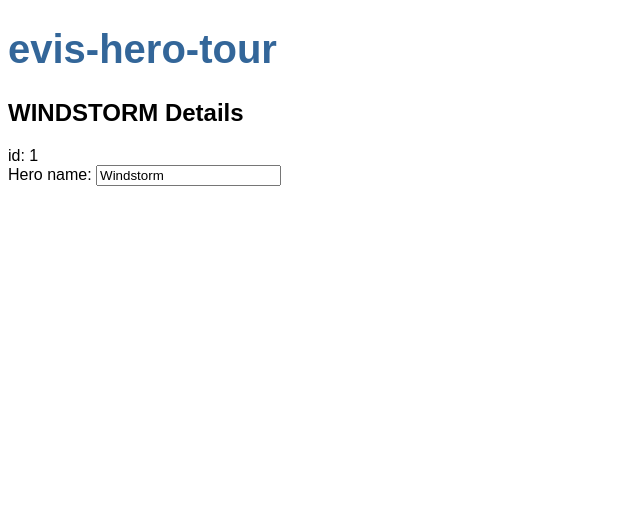
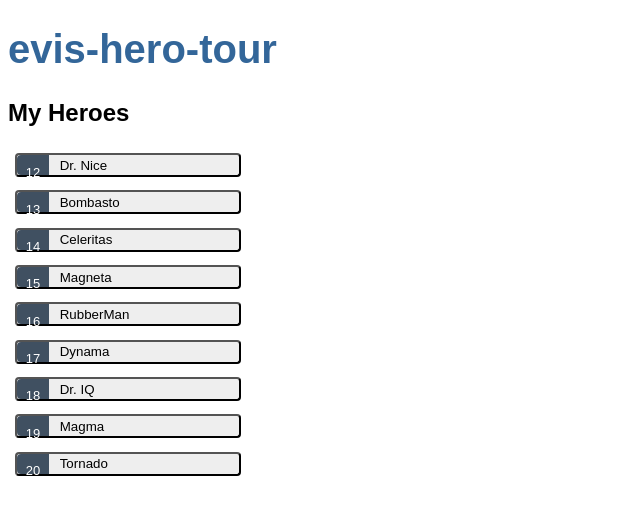
Before and after one commit to EveKlieber/evis-tour-of-heroes, an Angular app: page / in a window 1280 px wide. Shown: the top 514 px of the page, without its empty margins (0-640 px from the left). Built offline with nearby package versions, Linux system fonts and the light colour scheme.

Commit message:
rendering details work

```diff
--- /dev/null
+++ b/src/app/heroes/heroes.component.css
@@ -0,0 +1 @@
+.heroes{margin:0 0 2em 0;list-style-type:none;padding:0;width:15em}.heroes li{display:flex}.heroes button{flex:1;cursor:pointer;position:relative;left:0;background-color:#eee;margin:.5em;padding:0;border-radius:4px;display:flex;align-items:stretch;height:1.8em}.heroes button:hover{color:#2c3a41;background-color:#e6e6e6;left:.1em}.heroes button:active{background-color:#525252;color:#fafafa}.heroes button.selected{background-color:#000;color:#fff}.heroes button.selected:hover{background-color:#505050;color:#fff}.heroes button.selected:active{background-color:#000;color:#fff}.heroes .badge{display:inline-block;font-size:small;color:#fff;padding:.8em .7em 0 .7em;background-color:#405061;line-height:1em;margin-right:.8em;border-radius:4px 0 0 4px}.heroes .name{align-self:center}
--- a/src/app/heroes/heroes.component.html
+++ b/src/app/heroes/heroes.component.html
@@ -1,7 +1,28 @@
-<h2>{{hero.name | uppercase}} Details</h2>
+<!-- <h2>{{hero.name | uppercase}} Details</h2>
+
 <div><span>id: </span>{{hero.id}}</div>
 
 <div>
   <label for="name">Hero name: </label>
   <input id="name" [(ngModel)]="hero.name" placeholder="name">
+</div> -->
+
+
+
+<h2>My Heroes</h2>
+<ul class="heroes">
+  <li *ngFor="let hero of heroes">
+    <button type="button" (click)="onSelect(hero)">
+      <span class="badge">{{hero.id}}</span>
+      <span class="name">{{hero.name}}</span>
+    </button>
+  </li>
+</ul>
+
+
+<!-- The ngIf directive tells Angular to render the section only when the selectedHero is defined after it has been selected by clicking on a hero. -->
+<div *ngIf="selectedHero">
+  <h2>{{selectedHero.name | uppercase}} Details</h2>
+  <div>id: {{selectedHero.id}}</div>
+
 </div>
--- a/src/app/heroes/heroes.component.scss
+++ b/src/app/heroes/heroes.component.scss
@@ -0,0 +1,65 @@
+.heroes {
+  margin: 0 0 2em 0;
+  list-style-type: none;
+  padding: 0;
+  width: 15em;
+}
+
+.heroes li {
+  display: flex;
+}
+
+.heroes button {
+  flex: 1;
+  cursor: pointer;
+  position: relative;
+  left: 0;
+  background-color: #EEE;
+  margin: .5em;
+  padding: 0;
+  border-radius: 4px;
+  display: flex;
+  align-items: stretch;
+  height: 1.8em;
+}
+
+.heroes button:hover {
+  color: #2c3a41;
+  background-color: #e6e6e6;
+  left: .1em;
+}
+
+.heroes button:active {
+  background-color: #525252;
+  color: #fafafa;
+}
+
+.heroes button.selected {
+  background-color: black;
+  color: white;
+}
+
+.heroes button.selected:hover {
+  background-color: #505050;
+  color: white;
+}
+
+.heroes button.selected:active {
+  background-color: black;
+  color: white;
+}
+
+.heroes .badge {
+  display: inline-block;
+  font-size: small;
+  color: white;
+  padding: 0.8em 0.7em 0 0.7em;
+  background-color: #405061;
+  line-height: 1em;
+  margin-right: .8em;
+  border-radius: 4px 0 0 4px;
+}
+
+.heroes .name {
+  align-self: center;
+}
--- a/src/app/heroes/heroes.component.ts
+++ b/src/app/heroes/heroes.component.ts
@@ -1,5 +1,6 @@
 import { Component, OnInit } from '@angular/core';
 import  { Hero } from '../hero';
+import { HEROES } from '../mock-heroes';
 
 @Component({
   selector: 'app-heroes',
@@ -7,6 +8,8 @@ import  { Hero } from '../hero';
   styleUrls: ['./heroes.component.scss']
 })
 export class HeroesComponent implements OnInit {
+
+  heroes = HEROES;  // component property to expose the HEROES array for binding.
 
   hero: Hero = {
     id: 1,
@@ -20,4 +23,9 @@ export class HeroesComponent implements OnInit {
   ngOnInit(): void {
   }
 
+  selectedHero?: Hero;
+  onSelect(hero: Hero): void {
+    this.selectedHero = hero;
+  }
+
 }
--- /dev/null
+++ b/src/app/mock-heroes.ts
@@ -0,0 +1,13 @@
+import { Hero } from './hero';
+
+export const HEROES: Hero[] = [
+  { id: 12, name: 'Dr. Nice' },
+  { id: 13, name: 'Bombasto' },
+  { id: 14, name: 'Celeritas' },
+  { id: 15, name: 'Magneta' },
+  { id: 16, name: 'RubberMan' },
+  { id: 17, name: 'Dynama' },
+  { id: 18, name: 'Dr. IQ' },
+  { id: 19, name: 'Magma' },
+  { id: 20, name: 'Tornado' }
+];
```
